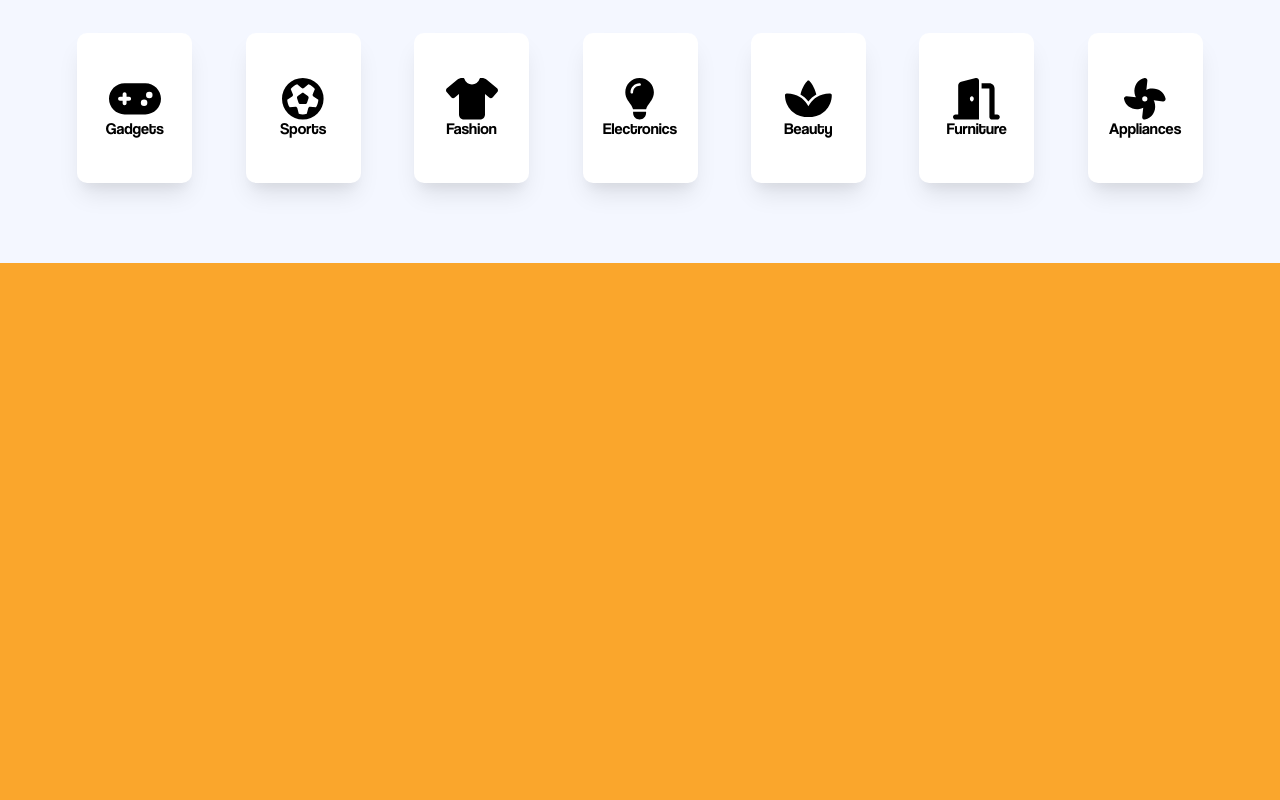
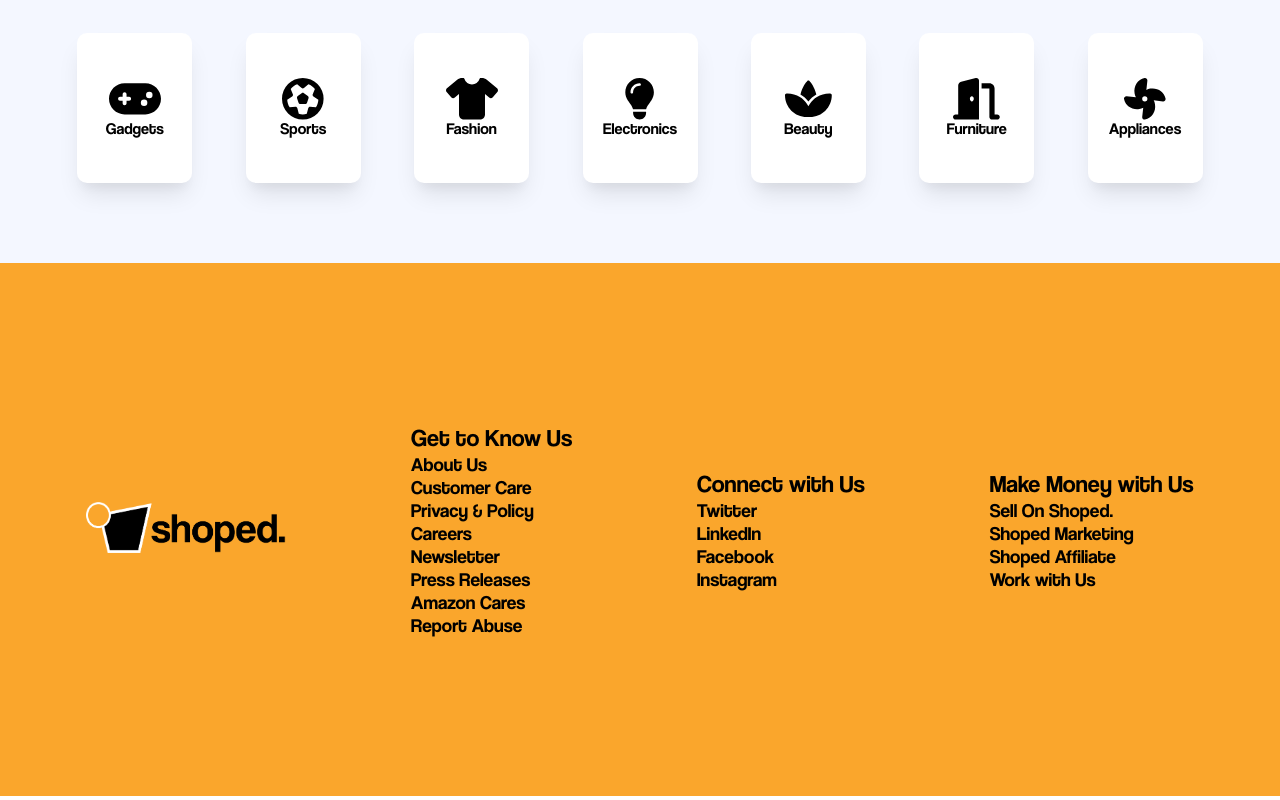
Before and after one commit to delbingeorge/shoped, a React (Create React App) app: page / in a window 1280 px wide. Shown: the part 596-1396 px from the top of the page. Built offline with nearby package versions, Linux system fonts and the light colour scheme; the HTML template or start-up script is replaced by a standard one.

Commit message:
Added footer details

```diff
--- a/src/pages/Category/Category.css
+++ b/src/pages/Category/Category.css
@@ -21,8 +21,10 @@
 }
 
 .category-items:hover {
-    transform: scale(1.06);
+    transform: scale(1.08);
     cursor: pointer;
+    color: black;
+    background-color: var(--primary-brand-color);
 }
 
 .category-item-icon {
--- a/src/pages/Footer/Footer.css
+++ b/src/pages/Footer/Footer.css
@@ -1,4 +1,23 @@
 footer {
-    height: 67.2vh;
     background-color: var(--primary-brand-color);
+    padding: 10rem 1.5rem;
+    display: flex;
+    align-items: center;
+    justify-content: space-around;
 }
+
+
+.footer-img-div img {
+    width: 200px;
+}
+
+.footer-item {
+    font-size: 1.2rem;
+    flex-direction: column;
+    display: flex;
+    text-align: left;
+}
+
+.footer-item h1 {
+    font-size: 1.5rem;
+}
--- a/src/pages/Footer/Footer.js
+++ b/src/pages/Footer/Footer.js
@@ -1,9 +1,40 @@
 import React from "react";
+
 import "../Footer/Footer.css";
+import footerImg from "../Footer/footerImg.png";
 function Footer() {
     return (
         <div>
-            <footer id="footer"></footer>
+            <footer id="footer">
+                <div className="footer-img-div">
+                    <img src={footerImg}></img>
+                </div>
+                <div className="footer-item">
+                    <h1>Get to Know Us</h1>
+                    <a>About Us</a>
+                    <a>Customer Care</a>
+                    <a>Privacy & Policy</a>
+                    <a>Careers</a>
+                    <a>Newsletter</a>
+                    <a>Press Releases</a>
+                    <a>Amazon Cares</a>
+                    <a>Report Abuse</a>
+                </div>
+                <div className="footer-item">
+                    <h1>Connect with Us</h1>
+                    <a>Twitter</a>
+                    <a>LinkedIn</a>
+                    <a>Facebook</a>
+                    <a>Instagram</a>
+                </div>
+                <div className="footer-item">
+                    <h1>Make Money with Us</h1>
+                    <a>Sell On Shoped.</a>
+                    <a>Shoped Marketing</a>
+                    <a>Shoped Affiliate</a>
+                    <a>Work with Us</a>
+                </div>
+            </footer>
         </div>
     );
 }
--- a/src/pages/HeroSection/HeroSection.js
+++ b/src/pages/HeroSection/HeroSection.js
@@ -7,10 +7,7 @@ function HeroSection() {
         <div>
             <section className="hero-section">
                 <div className="hero-div-banner">
-                    <div className="hero-banner-one">
-                        {/* <img src={productImage}></img> */}
-                    </div>
-                    {/* <div className="hero-banner-two"></div> */}
+                    <div className="hero-banner-one"></div>
                 </div>
             </section>
         </div>
```
Also changed, not shown: src/pages/Footer/footerImg.png (added).
